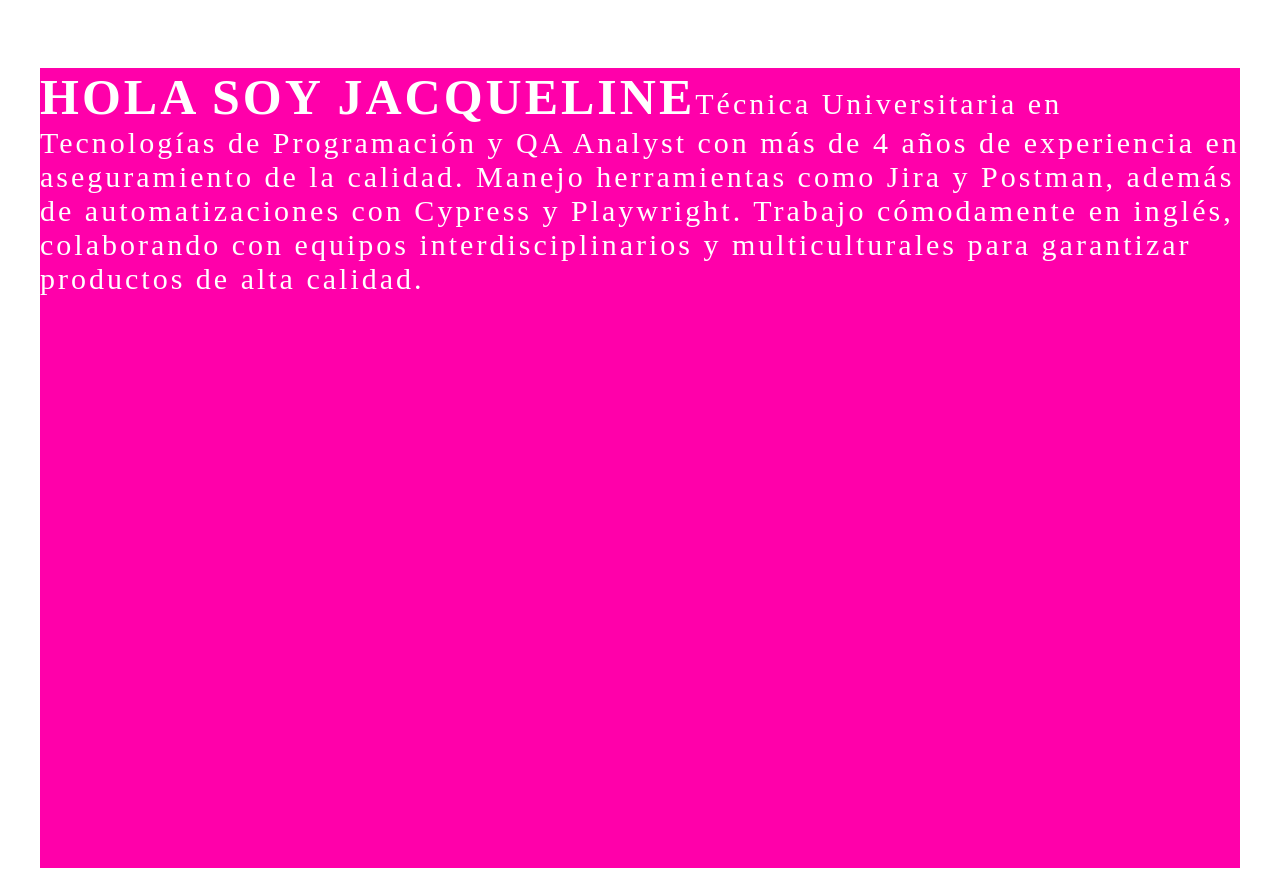
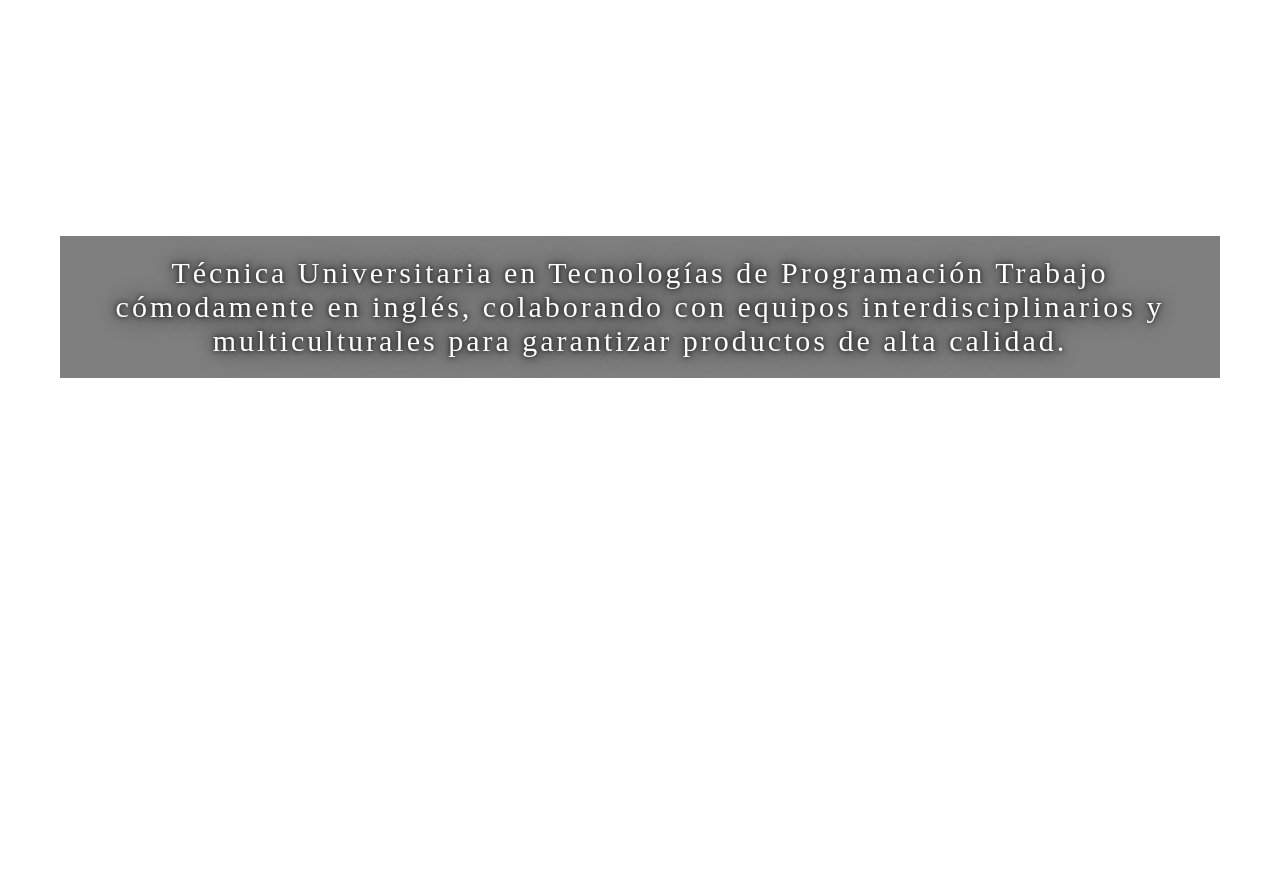
Before and after one commit to jacqurban/portfolio, a Next.js app: page /components/about-me in a window 1280 px wide. Built offline with nearby package versions, Linux system fonts and the light colour scheme.

Commit message:
Seccion about me modificada

```diff
--- a/app/components/about-me/aboutMe.module.css
+++ b/app/components/about-me/aboutMe.module.css
@@ -1,17 +1,20 @@
-
-.seccionAboutMe{
-    background-color: rgb(255, 0, 170);
+.aboutMe{
     scroll-margin-top: 200px;
     min-height: 100vh;
 }
 
-.aboutMe{
-    background-color: rgb(255, 0, 170);
+.seccionAboutMe{
+
+    display: flex;
+    flex-direction: column;
     scroll-margin-top: 200px;
     min-height: 100vh;
+
     }
 
 .presentacion {
+    margin: 20px;
+    margin-top: 70px;
     font-size: 50px;
     text-transform: uppercase;
     letter-spacing: 3px;
@@ -21,11 +24,41 @@
     }
 
 .textPrentacion{
+    margin: 20px;
     font-size: 30px;
     text-align: center;
     letter-spacing: 3px;
     text-align: center;
     color: #fff;
+    padding: 20px;
+    display: inline-block;
+    /* Fondo negro con transparencia */
+    background: rgba(0, 0, 0, 0.5);
+
+    /* Sombra más notoria */
+        text-shadow:
+    0px 0px 5px rgba(0, 0, 0, 0.9),
+    0px 0px 15px rgba(0, 0, 0, 0.7),
+    0px 0px 25px rgba(0, 0, 0, 0.5);
 
 
 }
+
+
+.redesSociales {
+    display: flex;
+    justify-content: center;
+    gap: 20px;
+    margin-top: 20px;
+}
+
+.icono {
+    font-size: 40px;
+    color: #fff;
+    transition: transform 0.3s ease, color 0.3s ease;
+}
+
+.icono:hover {
+    transform: scale(1.2);
+    color: #1db954; /* Verde de Spotify, puedes cambiarlo */
+}
--- a/app/components/about-me/page.jsx
+++ b/app/components/about-me/page.jsx
@@ -1,3 +1,4 @@
+import { FaLinkedin, FaGithub } from "react-icons/fa";
 import styles from "./aboutMe.module.css";
 import Image from 'next/image';
 
@@ -7,10 +8,27 @@
     <section className={styles.seccionAboutMe}>
       <a id= "aboutMe" ></a>
       <span className={styles.presentacion}>Hola Soy Jacqueline</span>
-      <span className={styles.textPrentacion}>Técnica Universitaria en Tecnologías de Programación y QA Analyst con más de 4 años de experiencia en aseguramiento de
-        la calidad. Manejo herramientas como Jira y Postman, además de automatizaciones con Cypress y Playwright. Trabajo
+      <span className={styles.textPrentacion}>Técnica Universitaria en Tecnologías de Programación  Trabajo
         cómodamente en inglés, colaborando con equipos interdisciplinarios y multiculturales para garantizar productos de alta
         calidad.</span>
+      <div className={styles.redesSociales}>
+        <a
+          href="https://www.linkedin.com/in/jacqueline-urban/"
+          target="_blank"
+          rel="noopener noreferrer"
+          className={styles.icono}
+        >
+          <FaLinkedin />
+        </a>
+        <a
+          href="https://github.com/jacqurban"
+          target="_blank"
+          rel="noopener noreferrer"
+          className={styles.icono}
+        >
+          <FaGithub />
+        </a>
+      </div>
     </section>
 
 
```
Also changed, not shown: package.json (+4 -3 lines), 1 other file (tests, documents, lock files or other folders). Lines whose indentation alone changed are shown as unchanged.
